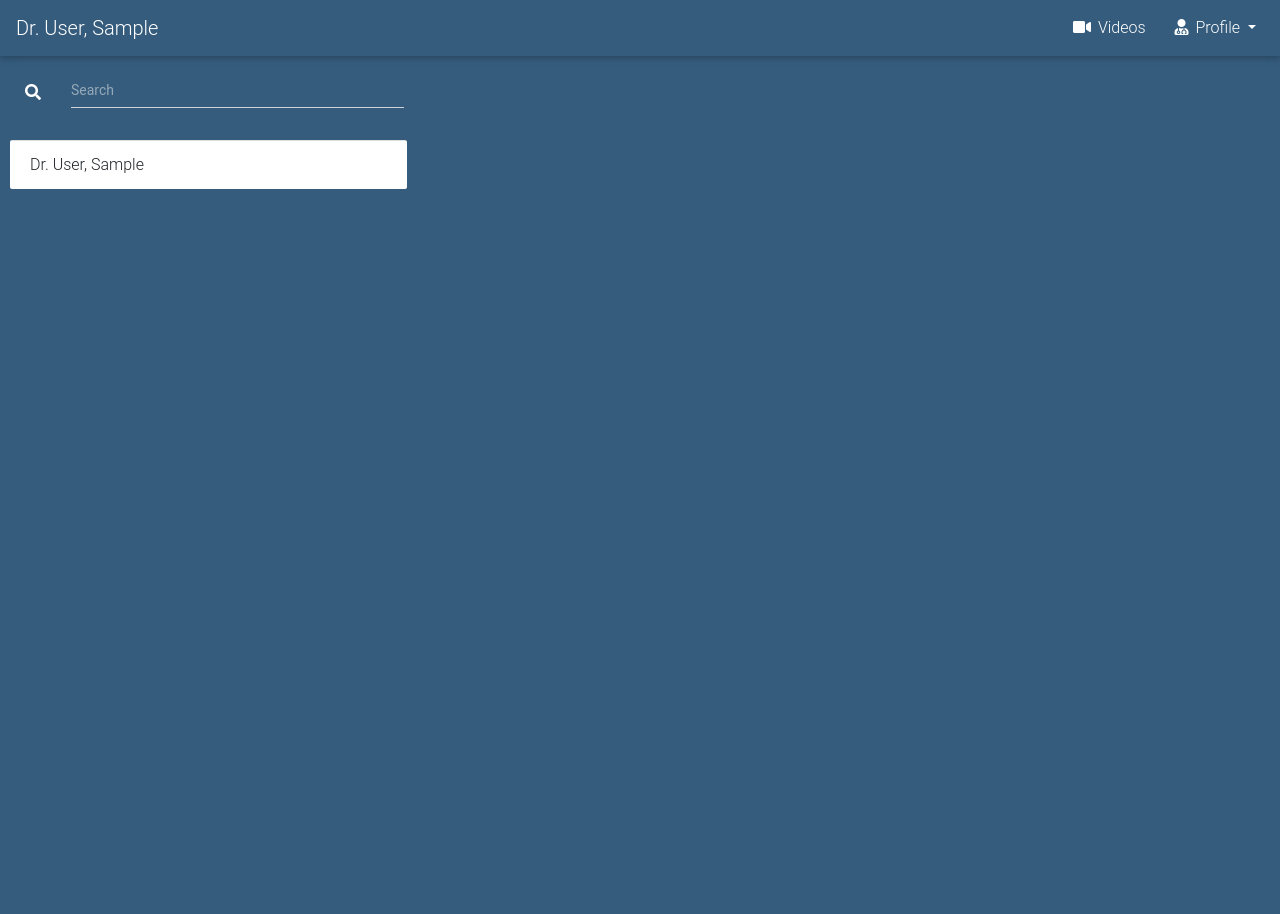
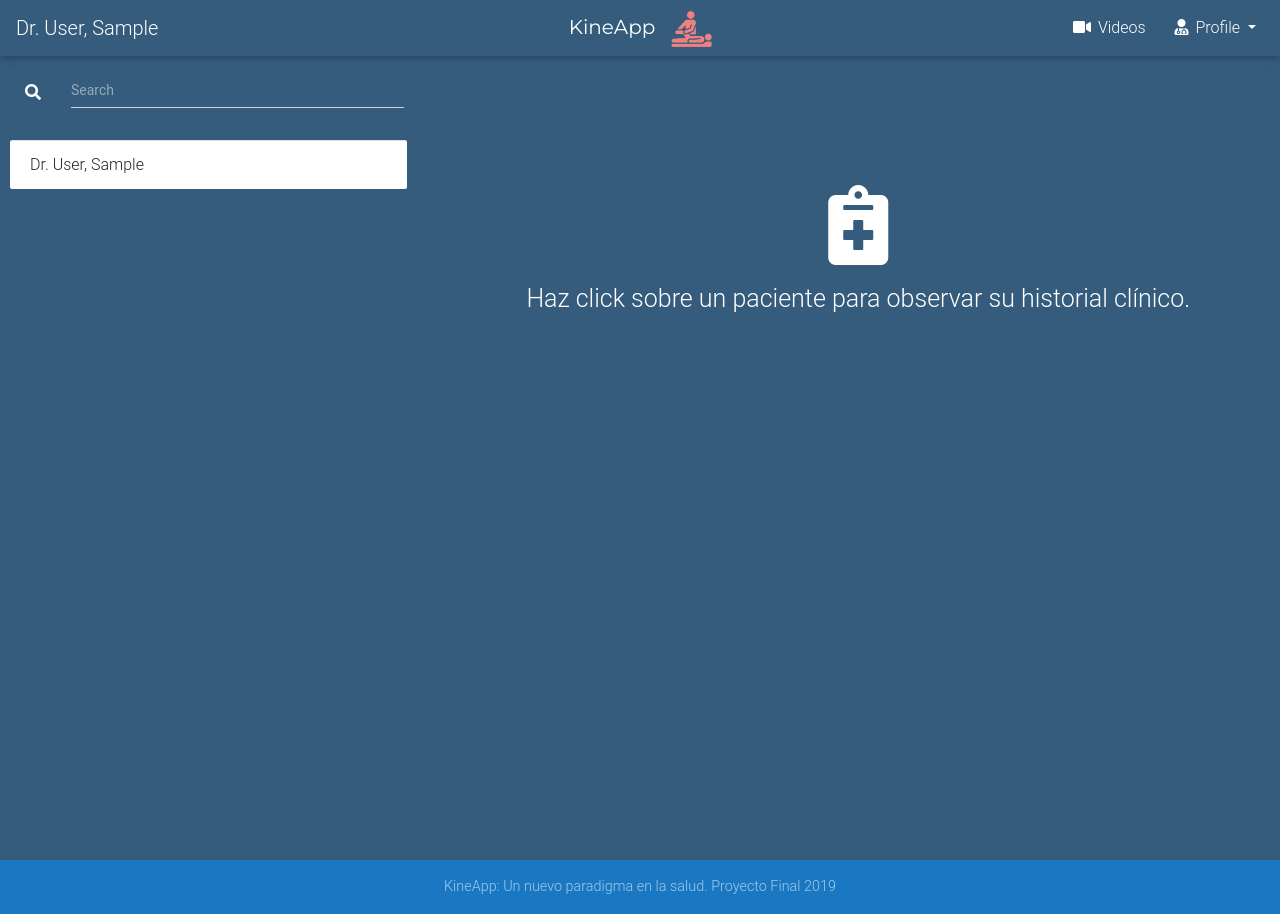
Before and after one commit to CampaUTN/kineapp-backend, a Django app: page / in a window 1280 px wide. Before the commit the page ends 189 px from the top, so only its background shows below. Run offline with Django 3.2, Linux system fonts and the light colour scheme; a user stored in the database is signed in; tables that the repository leaves empty hold one stand-in row (values such as "Sample post"); some libraries are stand-ins or nearby versions.

Commit message:
295 fill info (#41)
* Added footer, logo, slogan and montserrat font.

* Fix error on popover in login

* Fill info for somecases where the user dont have things to show.

```diff
--- a/kinesio/kinesioapp/templates/kinesioapp/index.html
+++ b/kinesio/kinesioapp/templates/kinesioapp/index.html
@@ -10,7 +10,8 @@
         <div id="logo_index" class="text-center animated fadeInUp">
             <img src="{% static "images/logo.png" %}" class="img-fluid logo_image_index" alt="Temporal Logo" >
             <div style="margin-bottom: 15px">
-                <h1 class="display-2 logo_title_index" ><strong>KineApp</strong></h1>
+                <h1 class="display-2 logo_title_index" style="font-family: 'Montserrat'"><strong>KineApp</strong></h1>
+                <p class="display-2 logo_title_index" style="font-family: 'Montserrat'; font-size: 35px;"><strong>Un nuevo paradigma en la salud</strong></p>
             </div>
             <div class="google_center">
                 <div id="my-signin2"></div>
@@ -20,7 +21,16 @@
     {% else %}
         <div id="sidebar_row" class="row">
             <div class="col-md-4" style="padding-left: 25px">{% include "kinesioapp/users/sidebar.html" %}</div>
-            <div id="data_content" class="col-md-8 data" ></div>
+            <div id="data_content" class="col-md-8 data" >
+            <div style="margin-top: 125px;">
+                    <i class="fas fa-notes-medical fa-5x center-info white-text"></i>
+                    {% if user.is_medic %}
+                        <p class="text-center white-text" style="font-size:25px; padding: 5px;">Haz click sobre un paciente para observar su historial clínico.</p>
+                    {% else %}
+                        <p class="text-center white-text" style="font-size:25px; padding: 5px;">Haz click sobre un medico para observar tu historial clínico con el mismo.</p>
+                    {% endif %}
+            </div>
+            </div>
         </div>
     {% endif %}
 
--- a/kinesio/kinesioapp/templates/kinesioapp/users/sidebar.html
+++ b/kinesio/kinesioapp/templates/kinesioapp/users/sidebar.html
@@ -16,12 +16,24 @@
 
     <div id="list_data" class="list-group list-group-flush scrollbar scrollbar-primary" style="margin-top: 10px">
         {% if user.is_medic %}
-            {% for patient in patients %}
-                <a onclick="get_clinical_history_by_patient({{ patient.pk }})" class="list-group-item list-group-item-action waves-effect"> {{ patient }}</a>
-            {% endfor %}
+            {% if patients %}
+                {% for patient in patients %}
+                    <a onclick="get_clinical_history_by_patient({{ patient.pk }})" class="list-group-item list-group-item-action waves-effect"> {{ patient }}</a>
+                {% endfor %}
+            {% else %}
+                <i class="fas fa-user-injured fa-3x white-text text-center"></i>
+                <p class="white-text" style="font-size:20px; padding: 5px; text-align: center">
+                    Por el momento no contas con ningún paciente asignado. Desde la aplicación podes solicitar la asignación de los mismos.
+                </p>
+            {% endif %}
         {% else %}
             {% if user.patient.current_medic%}
                 <a onclick="get_clinical_history_by_patient({{ user.pk }})" class="list-group-item list-group-item-action waves-effect"> {{ user.patient.current_medic }}</a>
+            {% else %}
+                <i class="fas fa-list fa-3x white-text text-center"></i>
+                <p class="white-text" style="font-size:20px; padding: 5px; text-align: center">
+                    Todavia no tenes sesiones registradas. Visita a algún profesional y las podras observar listadas aquí mismo.
+                </p>
             {% endif %}
         {%  endif %}
     </div>
--- a/kinesio/kinesioapp/templates/layout/base.html
+++ b/kinesio/kinesioapp/templates/layout/base.html
@@ -32,6 +32,9 @@
     <link rel="stylesheet" href="https://cdn.jsdelivr.net/gh/fancyapps/fancybox@3.5.7/dist/jquery.fancybox.min.css" />
     <script src="https://cdn.jsdelivr.net/gh/fancyapps/fancybox@3.5.7/dist/jquery.fancybox.min.js"></script>
 
+    <!-- Montserrat Font -->
+    <link href='https://fonts.googleapis.com/css?family=Montserrat' rel='stylesheet'>
+
 </head>
 
 <body data-spy="scroll" data-target="#header" class="">
@@ -54,6 +57,13 @@
     </div>
 </div>
 
+<footer class="page-footer font-small blue">
+    <div class="footer-copyright text-center py-3">
+        <a>KineApp: Un nuevo paradigma en la salud.</a>
+        <a> Proyecto Final 2019 </a>
+    </div>
+</footer>
+
 <!-- JS Block -->
 <!-- MDB core JavaScript -->
 <script type="text/javascript" src="https://cdnjs.cloudflare.com/ajax/libs/mdbootstrap/4.8.7/js/mdb.min.js"></script>
--- a/kinesio/kinesioapp/templates/layout/navbar.html
+++ b/kinesio/kinesioapp/templates/layout/navbar.html
@@ -1,10 +1,12 @@
 <nav class="mb-1 navbar navbar-expand-lg navbar-dark">
     {% if user.is_authenticated %}
         <a class="navbar-brand disabled white-text">{{ user }}</a>
+        <ul class="nav navbar-nav navbar-center">
+            <li><a class="navbar-brand disabled white-text" style="font-family: 'Montserrat'">KineApp</a><img src="../../../static/images/logo.png" height="40" alt="KinesioApp Logo"></li>
+        </ul>
     {% else %}
-        <a class="navbar-brand disabled white-text">KineApp</a>
+        <a class="navbar-brand disabled white-text" style="font-family: 'Montserrat'">KineApp</a>
     {% endif %}
-
     <button class="navbar-toggler" type="button" data-toggle="collapse" data-target="#navbarSupportedContent-4"
             aria-controls="navbarSupportedContent-4" aria-expanded="false" aria-label="Toggle navigation">
         <span class="navbar-toggler-icon"></span>
--- a/kinesio/static/css/main.css
+++ b/kinesio/static/css/main.css
@@ -180,3 +180,15 @@ div.col > .form-control::placeholder {
     width: 150px;
     background: url("../images/loader.gif") no-repeat center;
 }
+
+.navbar-nav.navbar-center {
+    position: absolute;
+    left: 50%;
+    transform: translatex(-50%);
+}
+
+.center-info {
+    justify-content: center;
+    display: flex;
+    margin-bottom: 10px;
+}
--- a/kinesio/static/js/secret_questions.js
+++ b/kinesio/static/js/secret_questions.js
@@ -12,7 +12,6 @@ function check_answer(){
             answer_input.removeClass('animated bounce')
         });
         answer_input.popover('show');
-
     } else {
         let question_id = $('#questionSelector').val();
         let google_token=sessionStorage.google_token;
@@ -31,14 +30,15 @@ function check_answer(){
                 $('#modalGeneric').modal('hide').then(
                     $('#logo_index').addClass('animated fadeOutDown').one('animationend', function () {
                         location.reload()
+
                     }));
             },
             error: function(response){
                 answer_input.addClass('animated bounce');
-                let popover= answer_button.popover(
+                let popover= $('#answer_button').popover(
                     {content: response.responseJSON.message}
                 );
-                answer_button.popover('show')
+                $('#answer_button').popover('show');
             },
         });
 
```
Also changed, not shown: kinesio/kinesioapp/templates/kinesioapp/users/clinical_history.html (+10 -3 lines), kinesio/kinesioapp/templates/kinesioapp/users/clinical_session.html (+9 -1 lines), kinesio/kinesioapp/templates/kinesioapp/users/public_video.html (+10 -3 lines).
